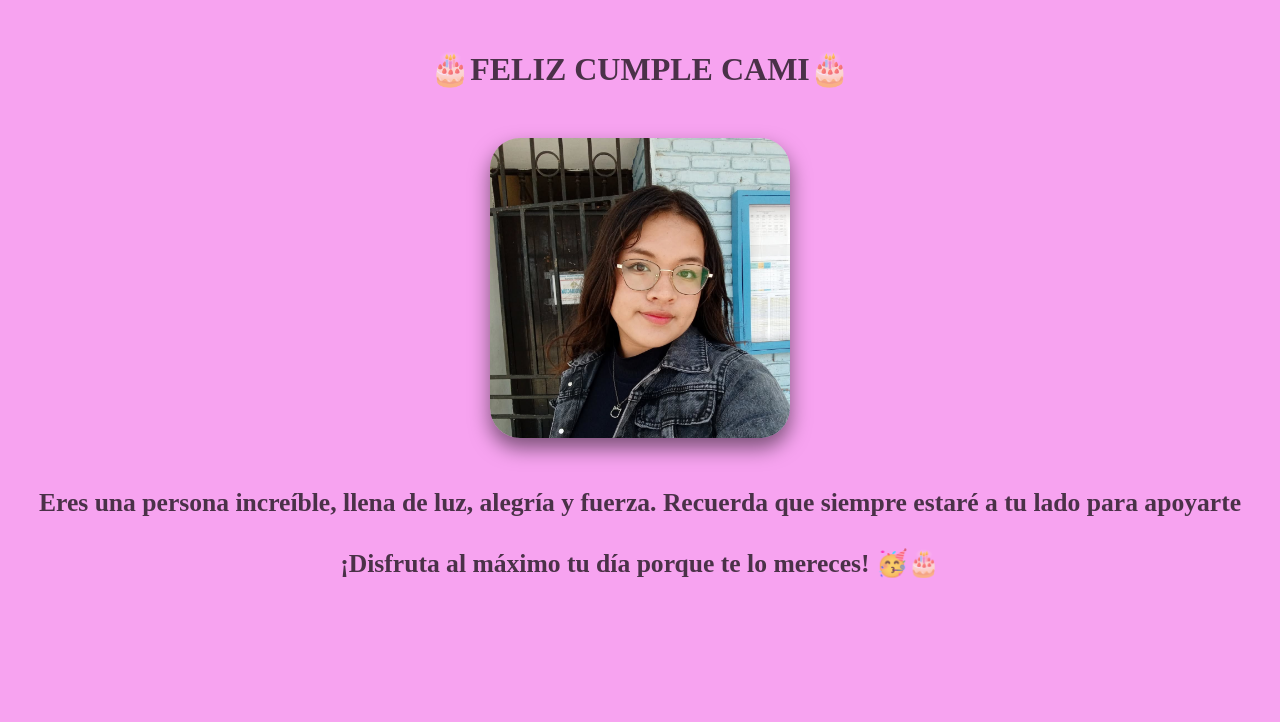
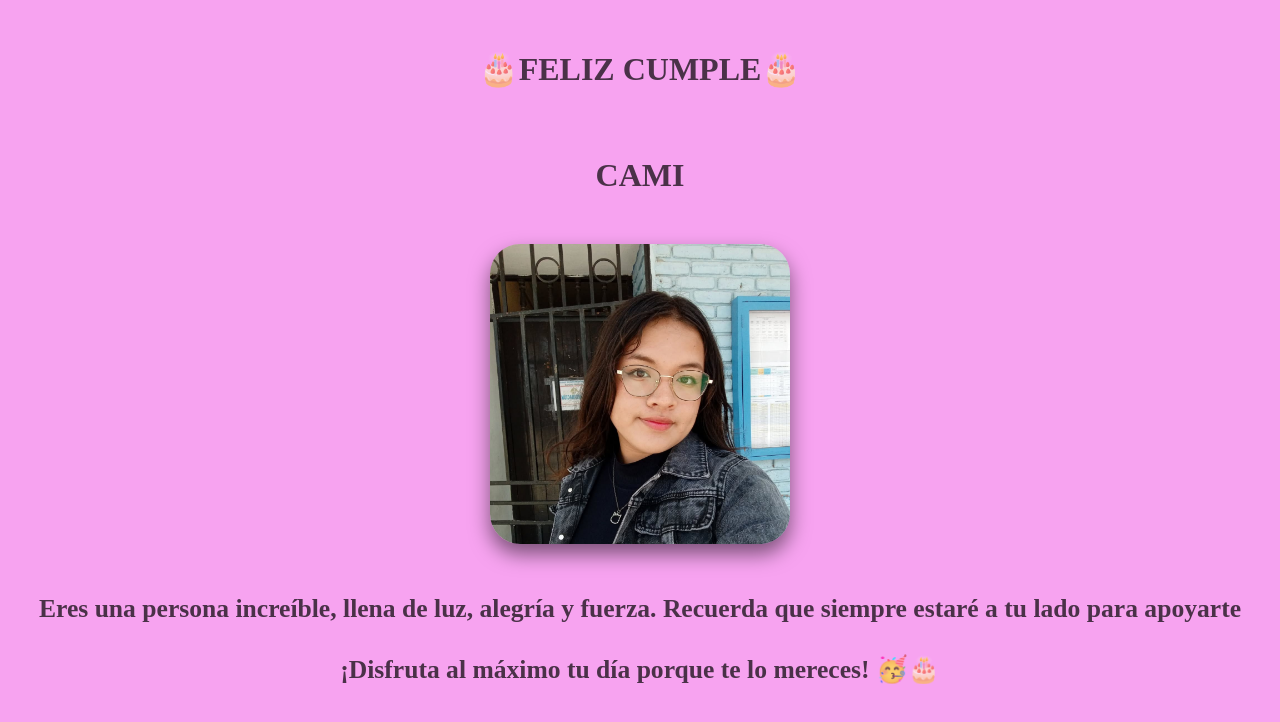
Before and after one commit to Josue0170/Cumple-Cam, a plain HTML site: page index.html in a window 1280 px wide. Drawn offline with Linux system fonts and the light colour scheme; a web font is replaced by a local one.

Commit message:
Update index.html

```diff
--- a/index.html
+++ b/index.html
@@ -8,8 +8,8 @@
     <link rel="stylesheet" href="style.css">
 </head>
 <body>
-    <h2>🎂FELIZ CUMPLE CAMI🎂</h2>
-
+    <h2>🎂FELIZ CUMPLE🎂</h2><br>
+    <h2> CAMI</h2>
     <div class="slider-frame">
         <ul>
             <li><img src="cami2.jpg" alt=""></li>
```
